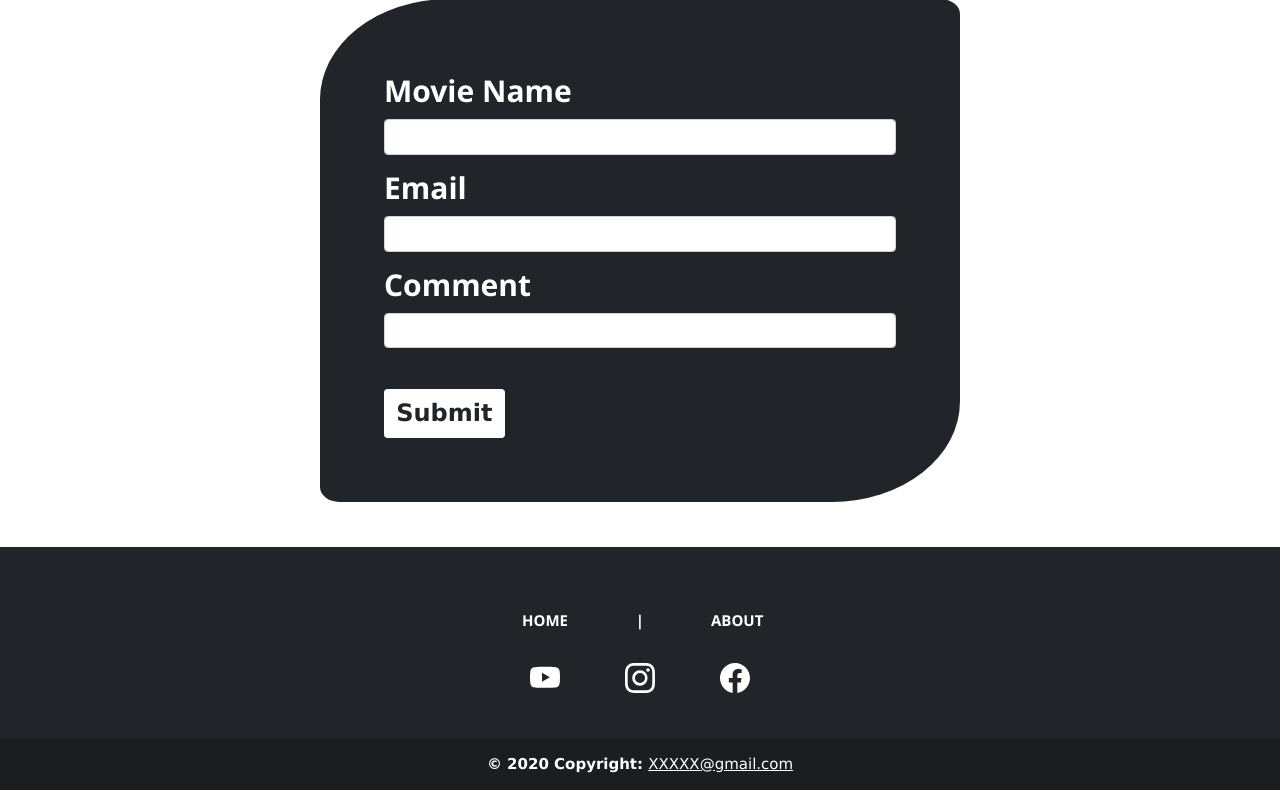
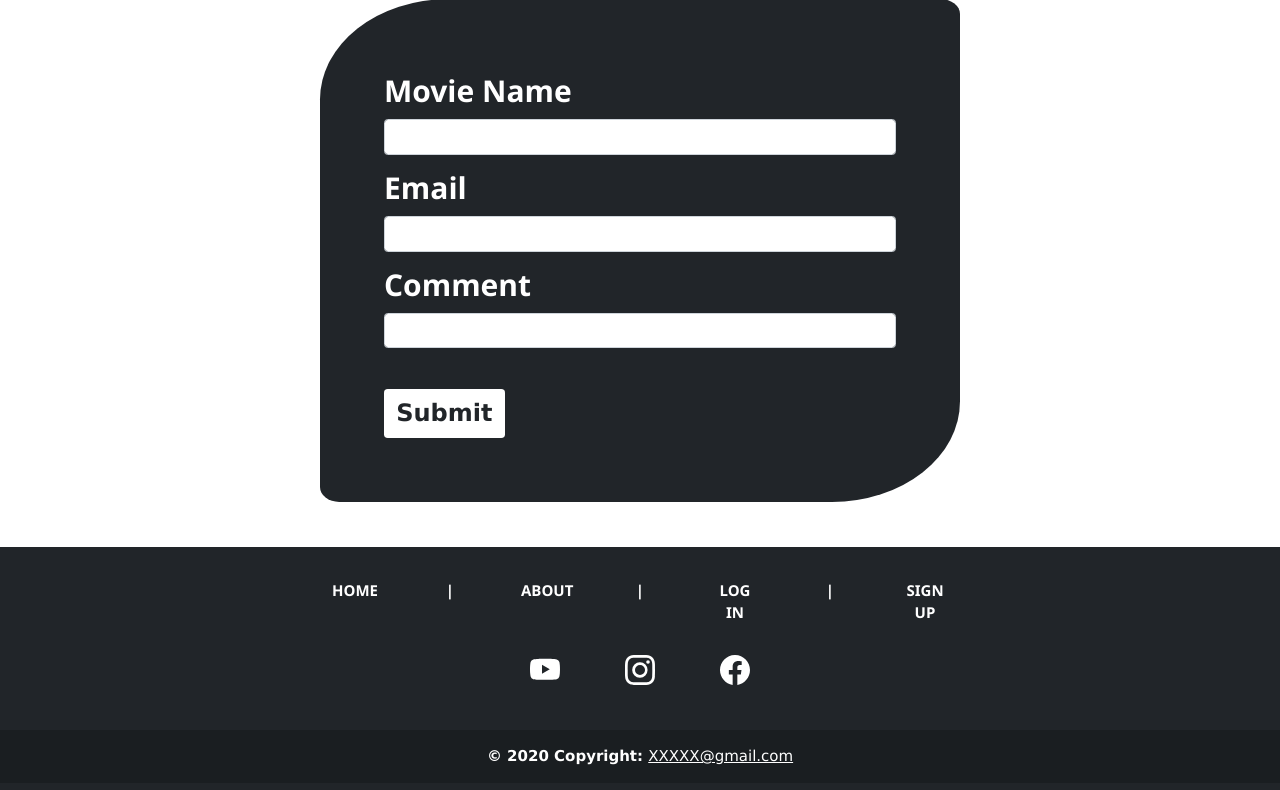
Before and after one commit to yara-amr/online-movies, a Flask app: page /Add_comment in a window 1280 px wide. Shown: the part 444-1234 px from the top of the page. After the commit the page ends 1209 px from the top, so only its background shows below. Run offline with Flask 2, Linux system fonts and the light colour scheme.

Commit message:
Update base.html

```diff
--- a/templates/base.html
+++ b/templates/base.html
@@ -27,10 +27,12 @@
                       <li class="nav-item">
                         <a href="{{url_for('index_page')}}"><img src="https://img.icons8.com/external-icongeek26-outline-gradient-icongeek26/64/000000/external-movie-cinema-icongeek26-outline-gradient-icongeek26-1.png" /></a>
                       </li>
+
                       <li class="nav-item" >
                         <a class="nav-link" style="font-weight: bolder;" aria-current="page" href="{{url_for('index_page')}}">Home</a>
-                        </li>
-                        <li class="nav-item">
+                      </li>
+
+                      <li class="nav-item">
                         <a class="nav-link" style="font-weight: bolder;" href="{{url_for('aboutPage')}}">About</a>
                       </li>
 
@@ -40,6 +42,10 @@
 
                       <li class="nav-item">
                         <a class="nav-link" style="font-weight: bolder;" href="{{url_for('SignupPage')}}">Sign Up</a>
+                      </li>
+
+                      <li class="nav-item" >
+                        <a class="nav-link" style="font-weight: bolder;" aria-current="page" href="{{url_for('favorite_list')}}">Favorite List</a>
                       </li>
                     </ul>
 
@@ -71,7 +77,7 @@
         <!-- Section: Links -->
         <section class="mt-5">
 
-            <div class="row text-center d-flex justify-content-center pt-5">
+            <div class="row text-center d-flex justify-content-center pt-3">
 
               <!-- Grid column -->
               <div class="col-md-1">
@@ -93,6 +99,38 @@
               <div class="col-md-1">
                 <h6 class="text-uppercase font-weight-bold">
                   <a href="{{url_for('aboutPage')}}" class="btn text-white" style="font-weight: bolder;">About</a>
+                </h6>
+              </div>
+              <!-- End Of Grid column -->
+
+              <!-- Grid column -->
+              <div class="col-md-1">
+                <h6 class="text-uppercase font-weight-bold">
+                  <a href="#!" class="btn text-white" style="font-weight: bolder;">|</a>
+                </h6>
+              </div>
+              <!-- End Of Grid column -->
+
+              <!-- Grid column -->
+              <div class="col-md-1">
+                <h6 class="text-uppercase font-weight-bold">
+                  <a href="{{url_for('LoginPage')}}" class="btn text-white" style="font-weight: bolder;">Log In</a>
+                </h6>
+              </div>
+              <!-- End Of Grid column -->
+
+              <!-- Grid column -->
+              <div class="col-md-1">
+                <h6 class="text-uppercase font-weight-bold">
+                  <a href="#!" class="btn text-white" style="font-weight: bolder;">|</a>
+                </h6>
+              </div>
+              <!-- End Of Grid column -->
+
+              <!-- Grid column -->
+              <div class="col-md-1">
+                <h6 class="text-uppercase font-weight-bold">
+                  <a href="{{url_for('SignupPage')}}" class="btn text-white" style="font-weight: bolder;">Sign Up</a>
                 </h6>
               </div>
               <!-- End Of Grid column -->
```
